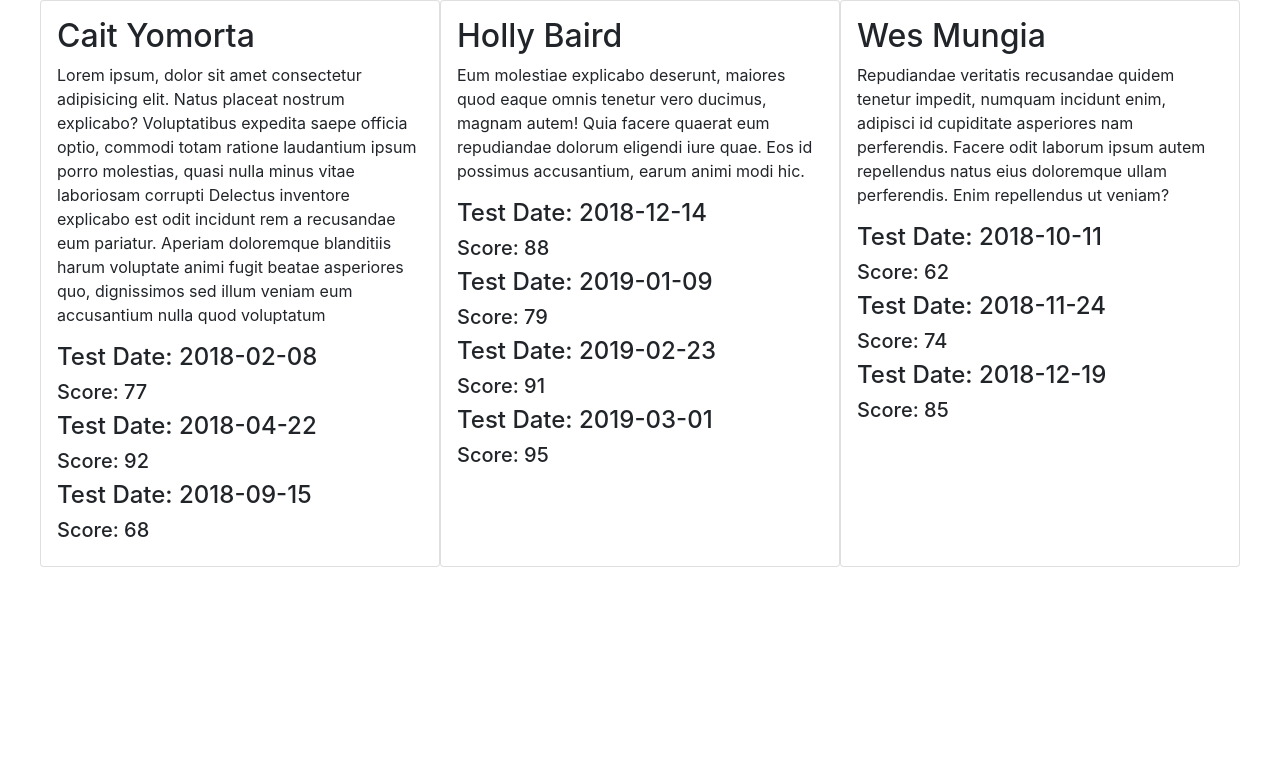
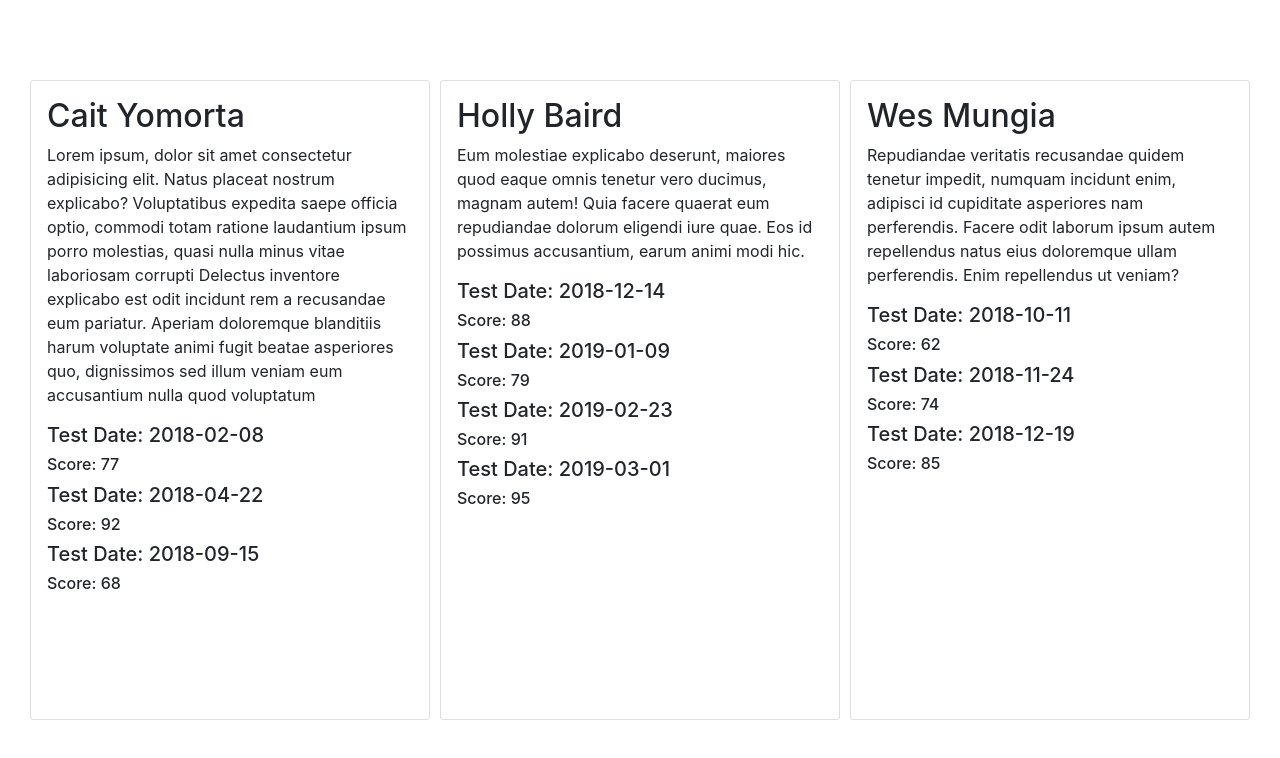
Before and after one commit to vongdara16/students-lab, a React (Create React App) app: page / in a window 1280 px wide. Shown: the top 758 px of the page. Built offline with nearby package versions, Linux system fonts and the light colour scheme.

Commit message:
complete bonus

```diff
--- a/src/App.css
+++ b/src/App.css
@@ -38,12 +38,15 @@
 } */
 
 .all-students {
+  min-height: 100vh;
   display: flex;
   justify-content: center;
-  align-content: center;
+  align-items: center;
+  column-gap: 10px;
 }
 
 
 .card {
   width: 25rem;
+  height: 40rem;
 }
--- a/src/Score.jsx
+++ b/src/Score.jsx
@@ -2,8 +2,8 @@ const Score = (props) => {
   return (
     <div>
       {/* test score comp */}
-      <h4>Test Date: {props.score.date}</h4>
-      <h5>Score: {props.score.score}</h5>
+      <h5>Test Date: {props.score.date}</h5>
+      <h6>Score: {props.score.score}</h6>
     </div>
   );
 }
```
